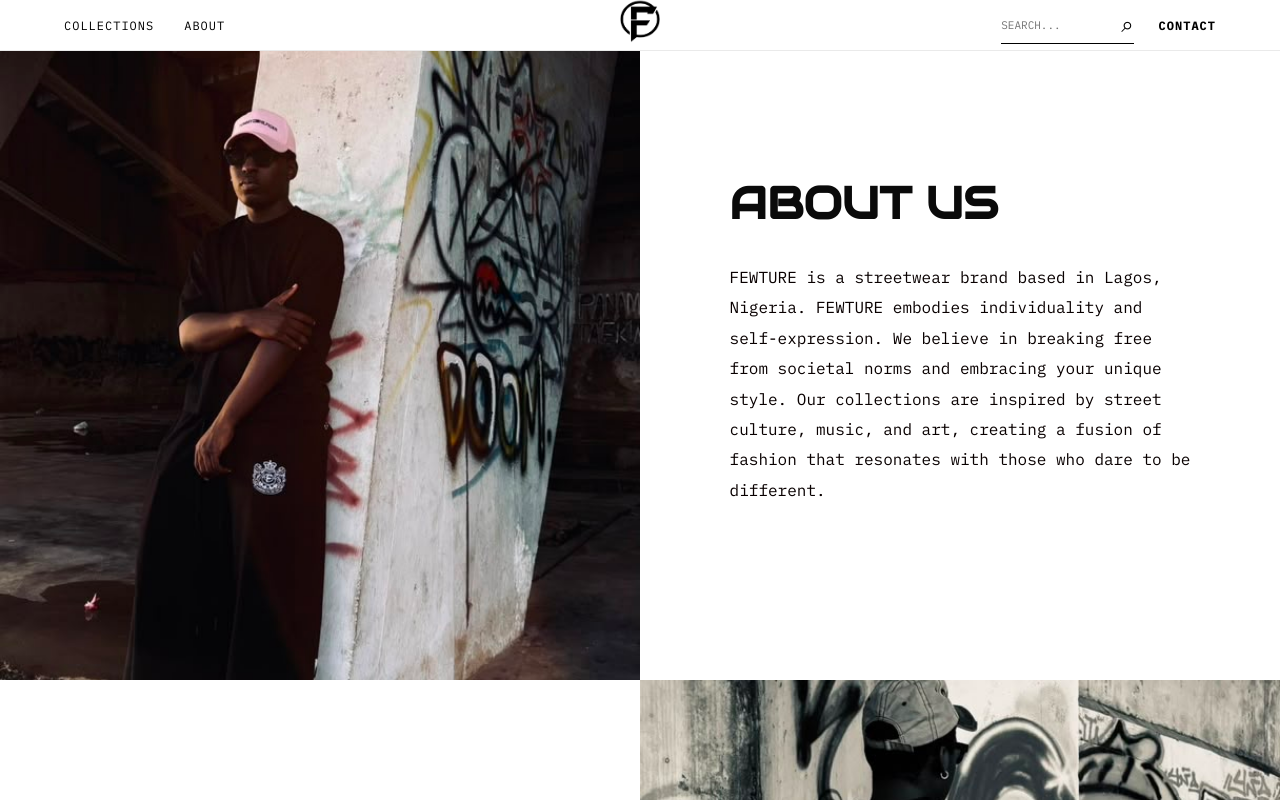
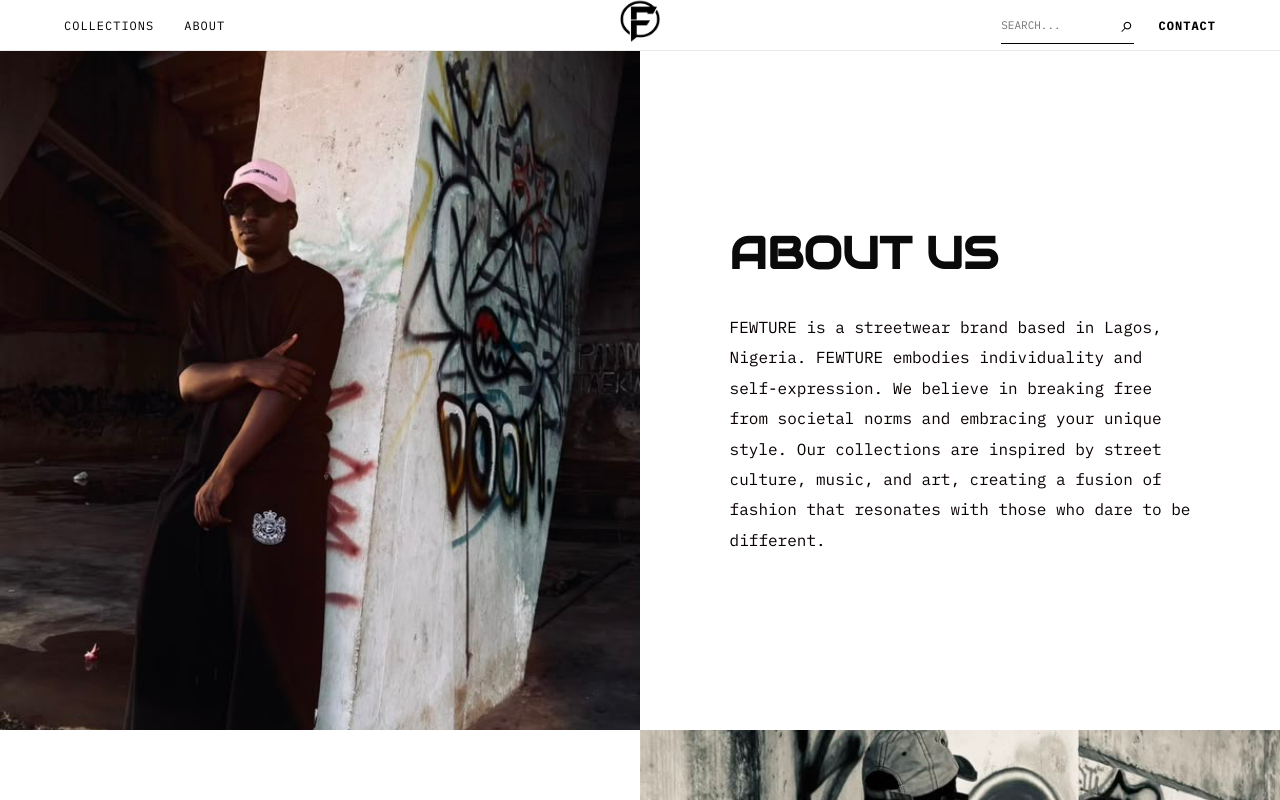
Before and after one commit to omodara-zac/Fewture, a React (Vite) app: page /about in a window 1280 px wide. Shown: the top 800 px of the page. Built offline with nearby package versions, Linux system fonts and the light colour scheme.

Commit message:
about us minor bug fix

```diff
--- a/src/pages/about.css
+++ b/src/pages/about.css
@@ -1,3 +1,7 @@
+main {
+    padding-top: 50px;
+}
+
 .firstpart,
 .secondpart {
     width: 100%;
```
